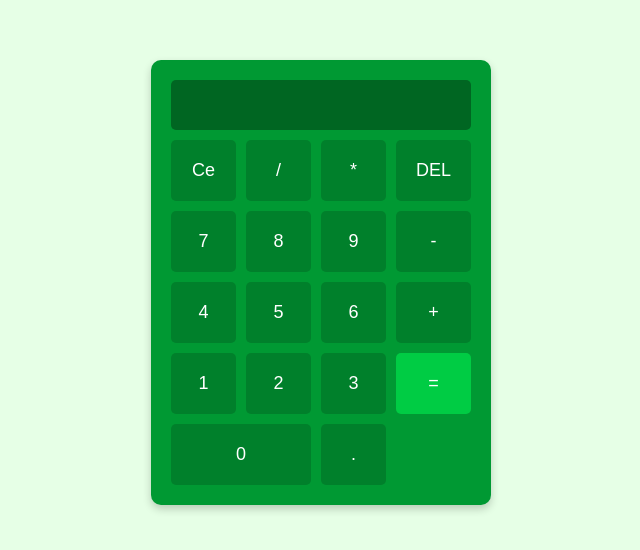
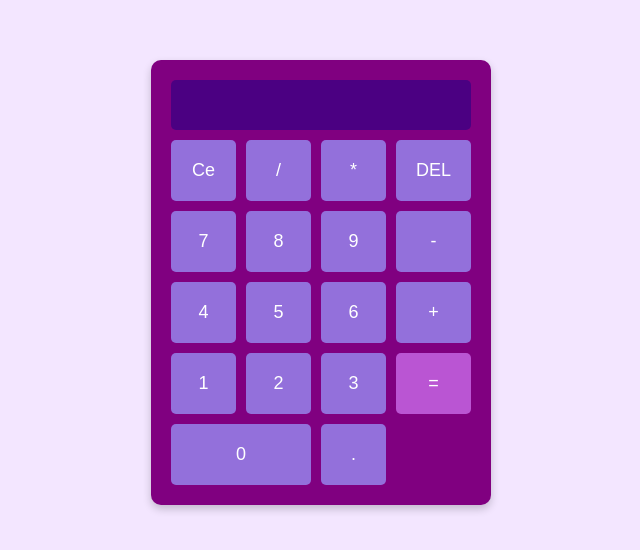
Before and after one commit to 41319/gallery, a plain HTML site: page eFpSzI608I/test.html in a window 1280 px wide. Shown: the part 118-668 px from the top of the page, without its empty margins (319-959 px from the left). Drawn offline with Linux system fonts and the light colour scheme.

Commit message:
Create or update eFpSzI608I/test.html

```diff
--- a/eFpSzI608I/test.html
+++ b/eFpSzI608I/test.html
@@ -3,7 +3,7 @@
 <head>
     <meta charset="UTF-8">
     <meta name="viewport" content="width=device-width, initial-scale=1.0">
-    <title>Simple Green111 Calculator</title>
+    <title>Simple Purple Calculator</title>
     <style>
         /* CSS Styling */
         body {
@@ -12,12 +12,12 @@
             align-items: center;
             height: 100vh;
             margin: 0;
-            background-color: #e6ffe6;
+            background-color: #f3e6ff; /* Light purple background */
             font-family: Arial, sans-serif;
         }
 
         .calculator {
-            background-color: #009933;
+            background-color: #800080; /* Dark purple */
             padding: 20px;
             border-radius: 10px;
             box-shadow: 0 4px 8px rgba(0, 0, 0, 0.2);
@@ -27,7 +27,7 @@
         #display {
             width: 100%;
             height: 50px;
-            background-color: #006622;
+            background-color: #4b0082; /* Indigo */
             color: #fff;
             border: none;
             border-radius: 5px;
@@ -45,7 +45,7 @@
         }
 
         button {
-            background-color: #00802b;
+            background-color: #9370db; /* Medium purple */
             color: #fff;
             border: none;
             border-radius: 5px;
@@ -56,20 +56,20 @@
         }
 
         button:hover {
-            background-color: #006622;
+            background-color: #7b68ee; /* Medium slate blue */
         }
 
         button:active {
-            background-color: #004d1a;
+            background-color: #6a5acd; /* Slate blue */
         }
 
         .equals {
             grid-column: span 1;
-            background-color: #00cc44;
+            background-color: #ba55d3; /* Medium orchid */
         }
 
         .equals:hover {
-            background-color: #00b33c;
+            background-color: #9932cc; /* Dark orchid */
         }
 
         .zero {
```
